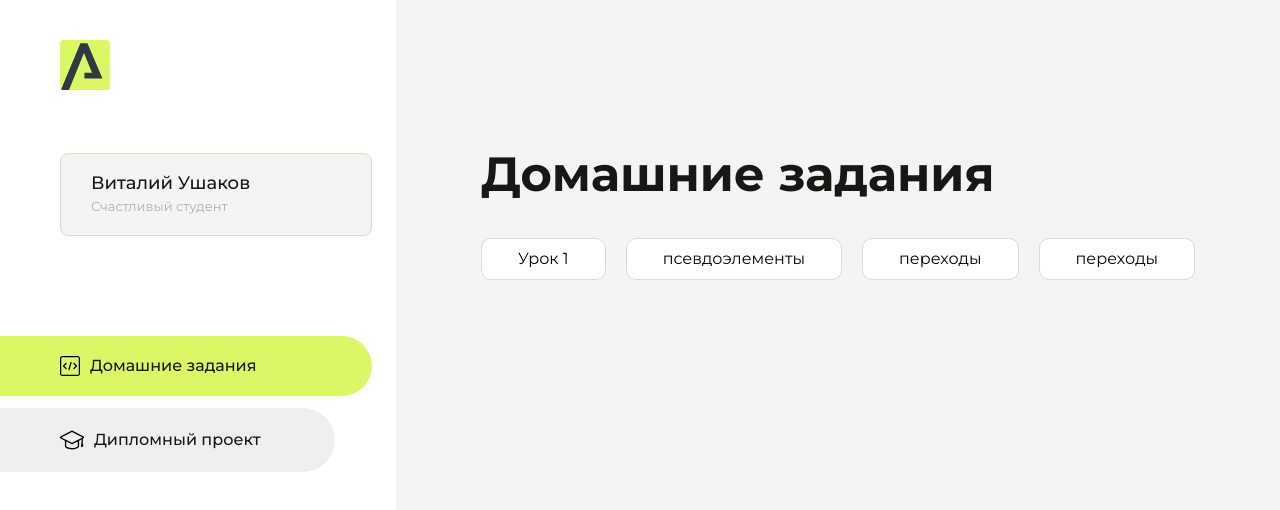
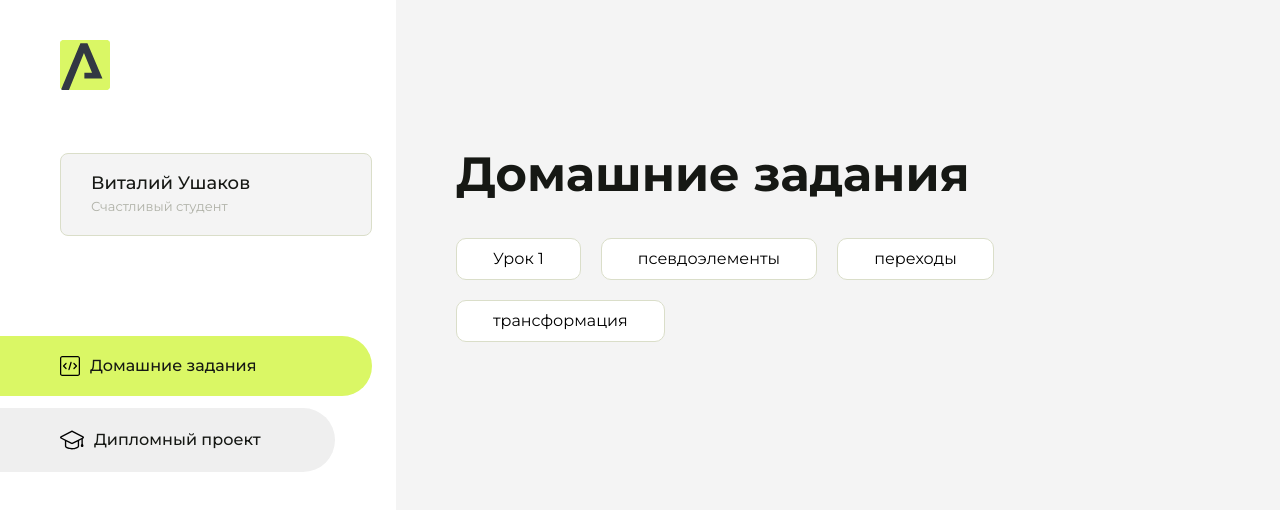
Before and after one commit to gavnapoel070409-wq/homework-1, a plain HTML site: page index.html in a window 1280 px wide. Drawn offline with Linux system fonts and the light colour scheme.

Commit message:
Update index.html

```diff
--- a/index.html
+++ b/index.html
@@ -102,7 +102,7 @@
                         <a href="homework (выполнять в css файле)/index.html">переходы</a>
                     </li>
                     <li class="content__list-item">
-                        <a href="дз-трансформация/index.html">переходы</a>
+                        <a href="дз-трансформация/index.html">трансформация</a>
                     </li>
                 </ul>
             </div>
```
